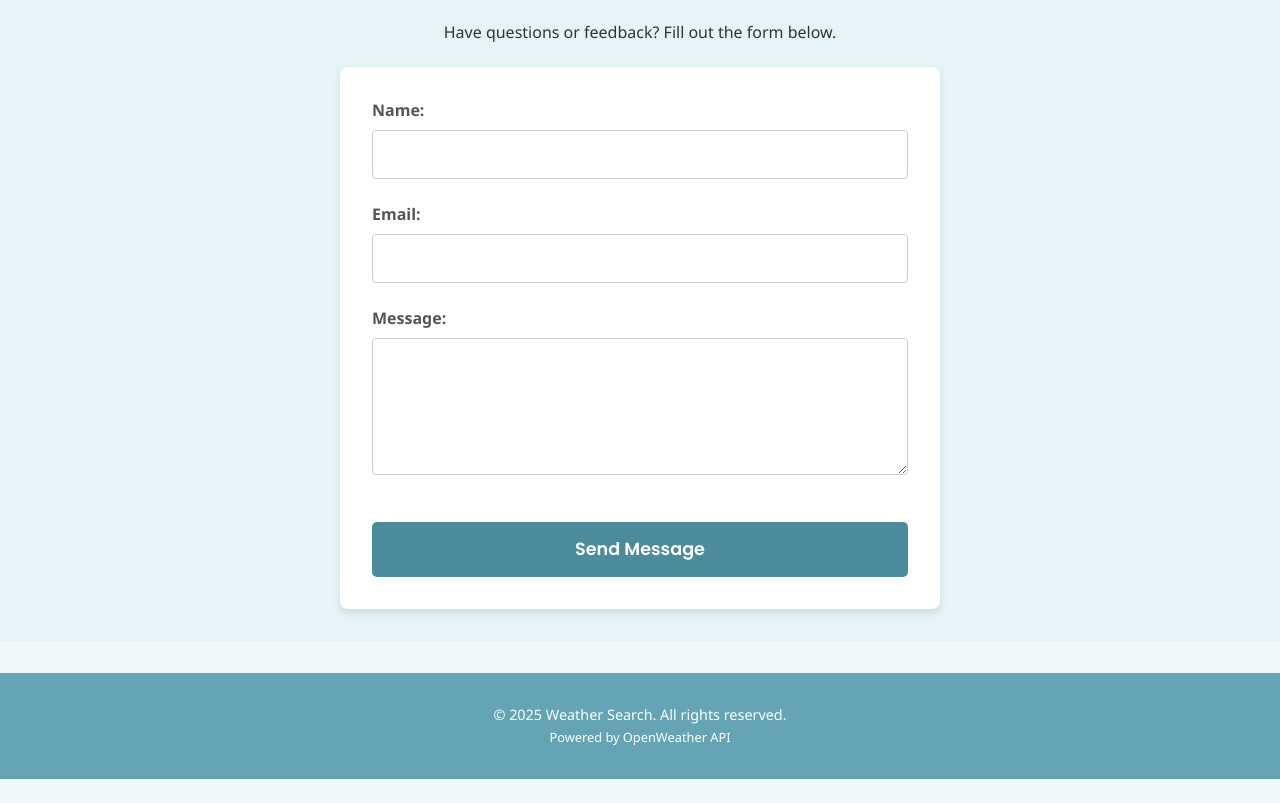
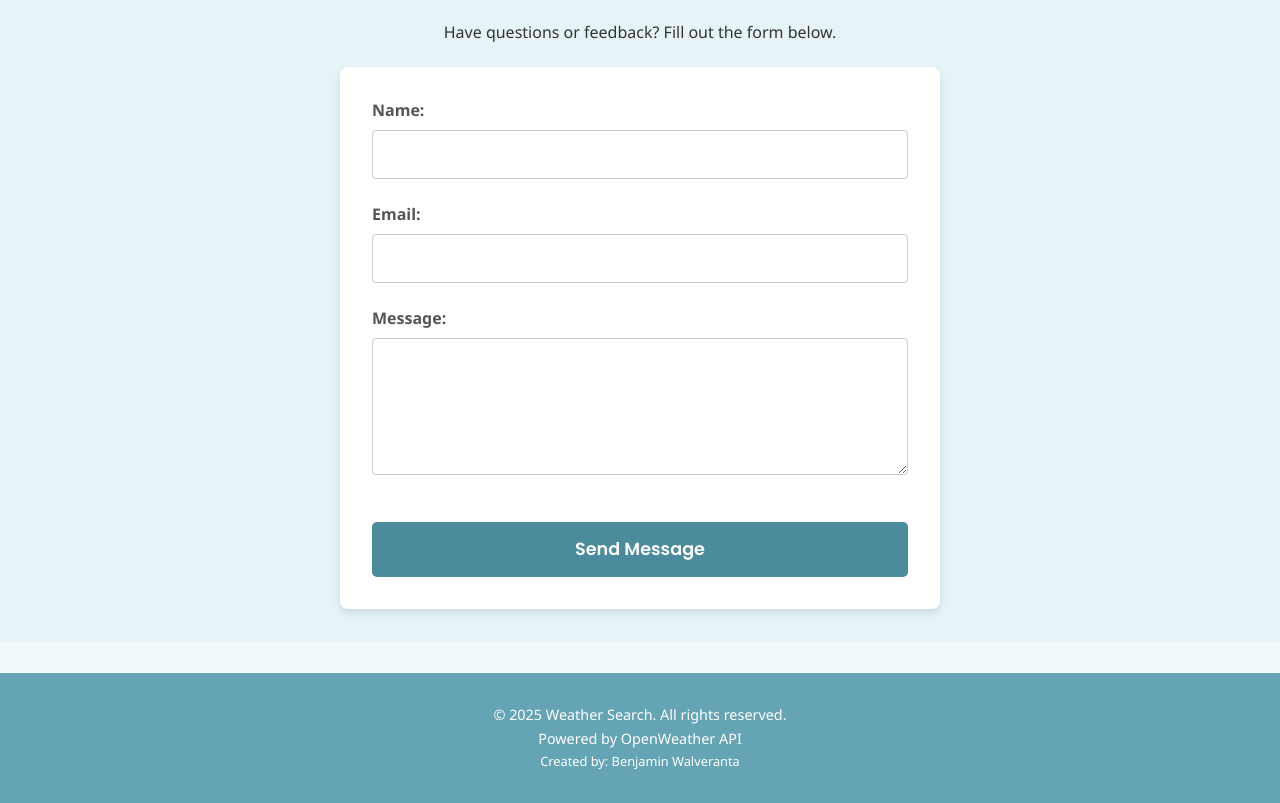
Before and after one commit to Benny7412/wdd231, a plain HTML site: page project/contact.html in a window 1280 px wide. Shown: the part 146-949 px from the top of the page. Before the commit the page ends 925 px from the top, so only its background shows below. Drawn offline with Linux system fonts and the light colour scheme; a web font is replaced by a local one.

Commit message:
added author to footer

```diff
--- a/project/contact.html
+++ b/project/contact.html
@@ -69,6 +69,7 @@
         <div class="container">
             <p>© 2025 Weather Search. All rights reserved.</p>
             <p>Powered by OpenWeather API</p>
+            <p>Created by: Benjamin Walveranta</p>
         </div>
     </footer>
 
```
Also changed, not shown: project/forecast.html (+1 -0 lines), project/index.html (+1 -0 lines).
